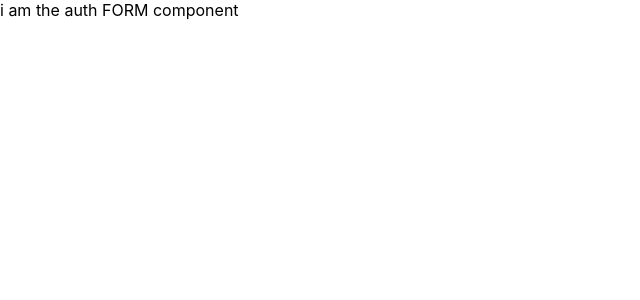
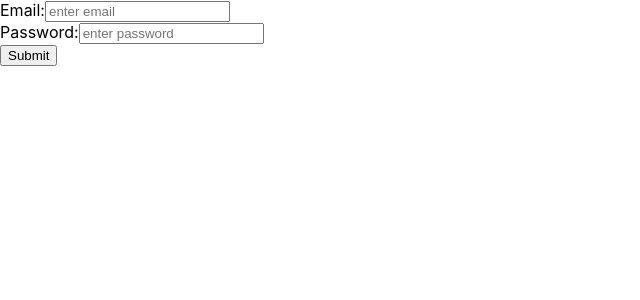
Before and after one commit to michellerenehey/react-half-baked-registration, a React (Create React App) app: page /auth in a window 1280 px wide. Shown: the top 300 px of the page, without its empty margins (0-640 px from the left). Built offline with nearby package versions, Linux system fonts and the light colour scheme.

Commit message:
set up form on authform component

```diff
--- a/src/components/AuthForm.js
+++ b/src/components/AuthForm.js
@@ -1,5 +1,29 @@
 import React from 'react';
 
 export default function AuthForm({ email, setEmail, password, setPassword }) {
-  return <div>i am the auth FORM component</div>;
+  return (
+    <div>
+      <form>
+        <div>
+          <label>Email:</label>
+          <input
+            type="email"
+            value={email}
+            onChange={(e) => setEmail(e.target.value)}
+            placeholder="enter email"
+          />
+        </div>
+        <div>
+          <label>Password:</label>
+          <input
+            type="password"
+            value={password}
+            onChange={(e) => setPassword(e.target.value)}
+            placeholder="enter password"
+          />
+        </div>
+        <input type="submit" />
+      </form>
+    </div>
+  );
 }
```
